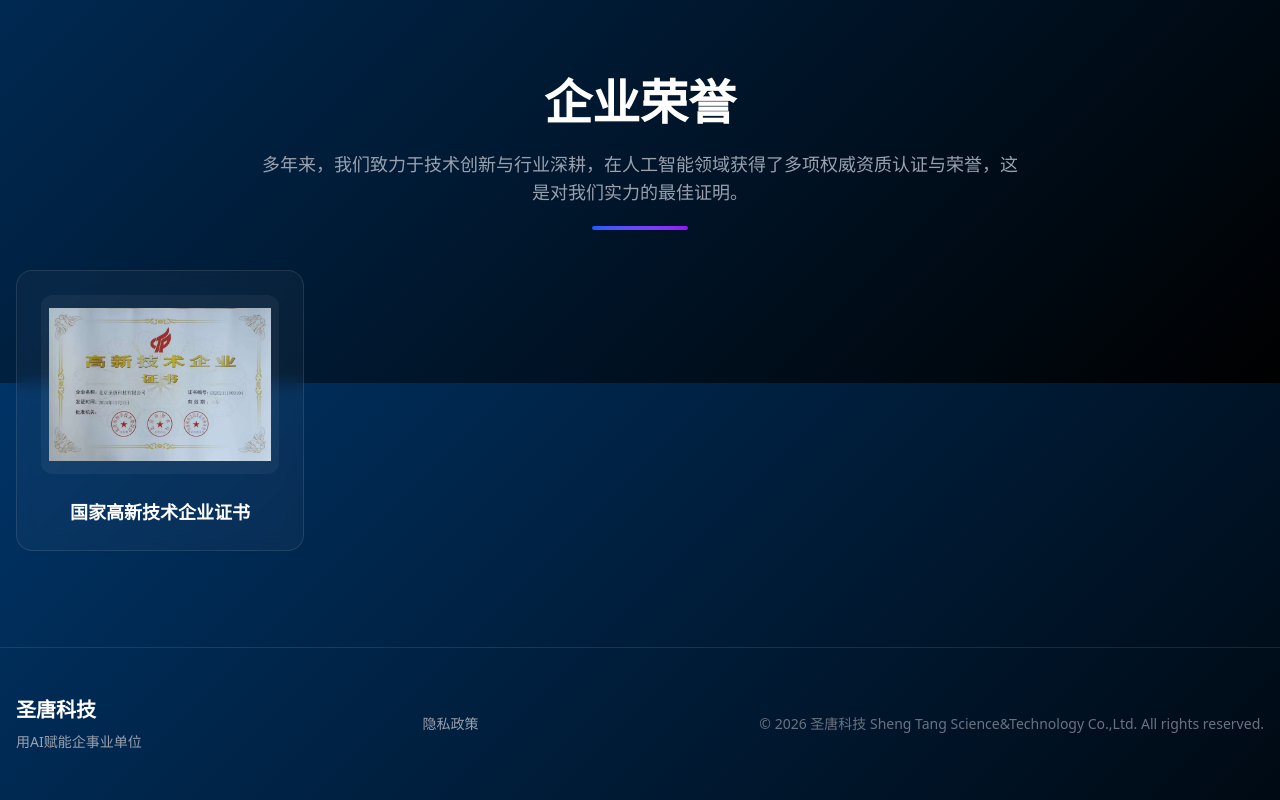
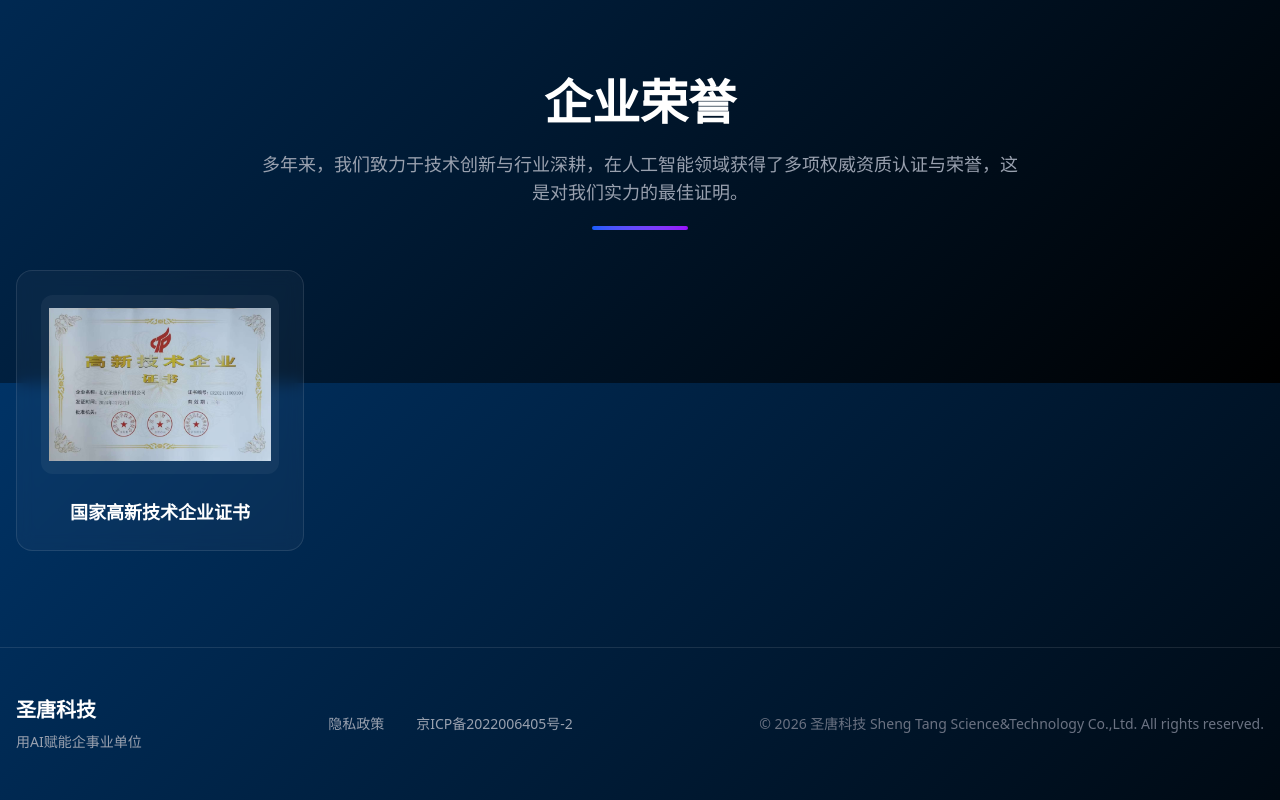
Before and after one commit to luketechonology/ST-website, a Next.js app: page / in a window 1280 px wide. Shown: the part 2817-3617 px from the top of the page. Built offline with nearby package versions, Linux system fonts and the light colour scheme.

Commit message:
feat: add ICP license number to footer

```diff
--- a/components/Footer.tsx
+++ b/components/Footer.tsx
@@ -12,8 +12,11 @@ export default function Footer() {
                         </p>
                     </div>
 
-                    <div className="flex gap-8 text-sm text-gray-400">
+                    <div className="flex items-center gap-8 text-sm text-gray-400">
                         <Link href="/privacy" className="hover:text-brand-blue transition-colors">隐私政策</Link>
+                        <a href="https://beian.miit.gov.cn/" target="_blank" rel="noopener noreferrer" className="hover:text-brand-blue transition-colors">
+                            京ICP备2022006405号-2
+                        </a>
                     </div>
 
                     <div className="text-gray-500 text-sm">
```
